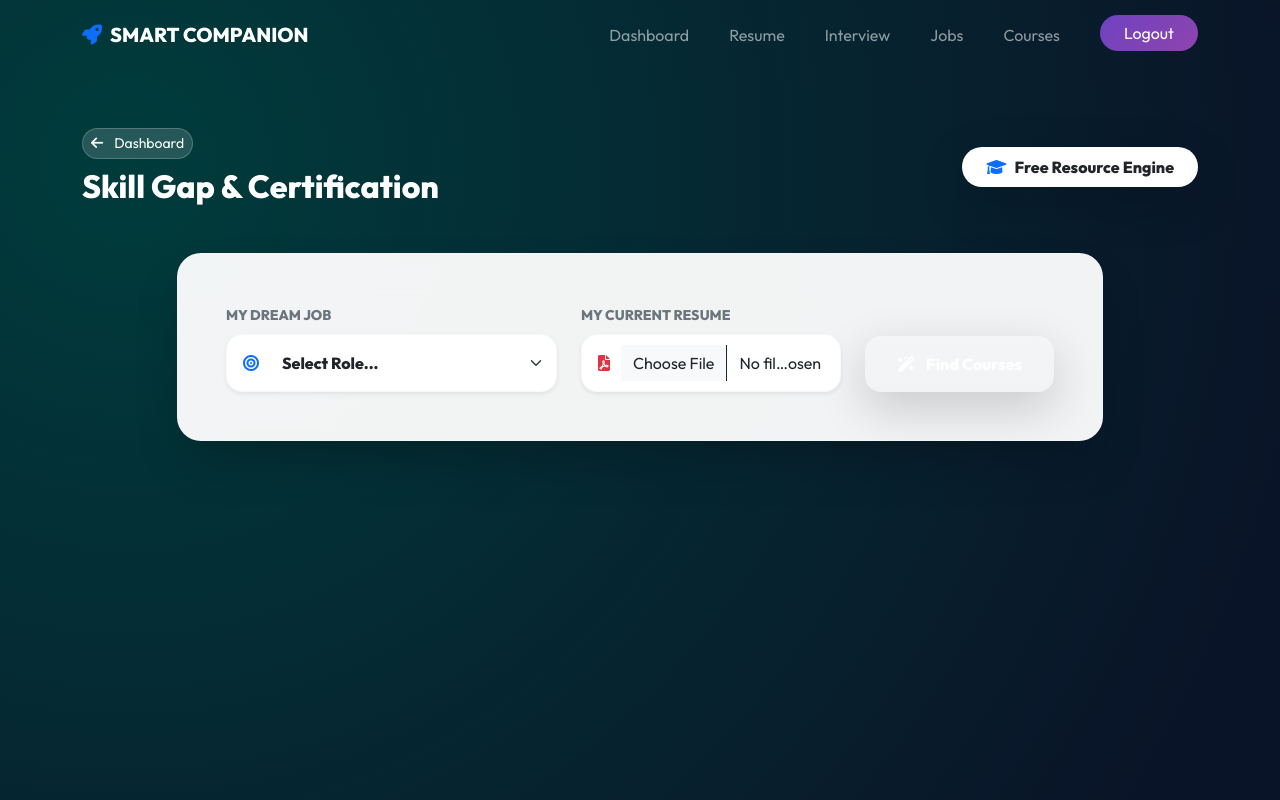
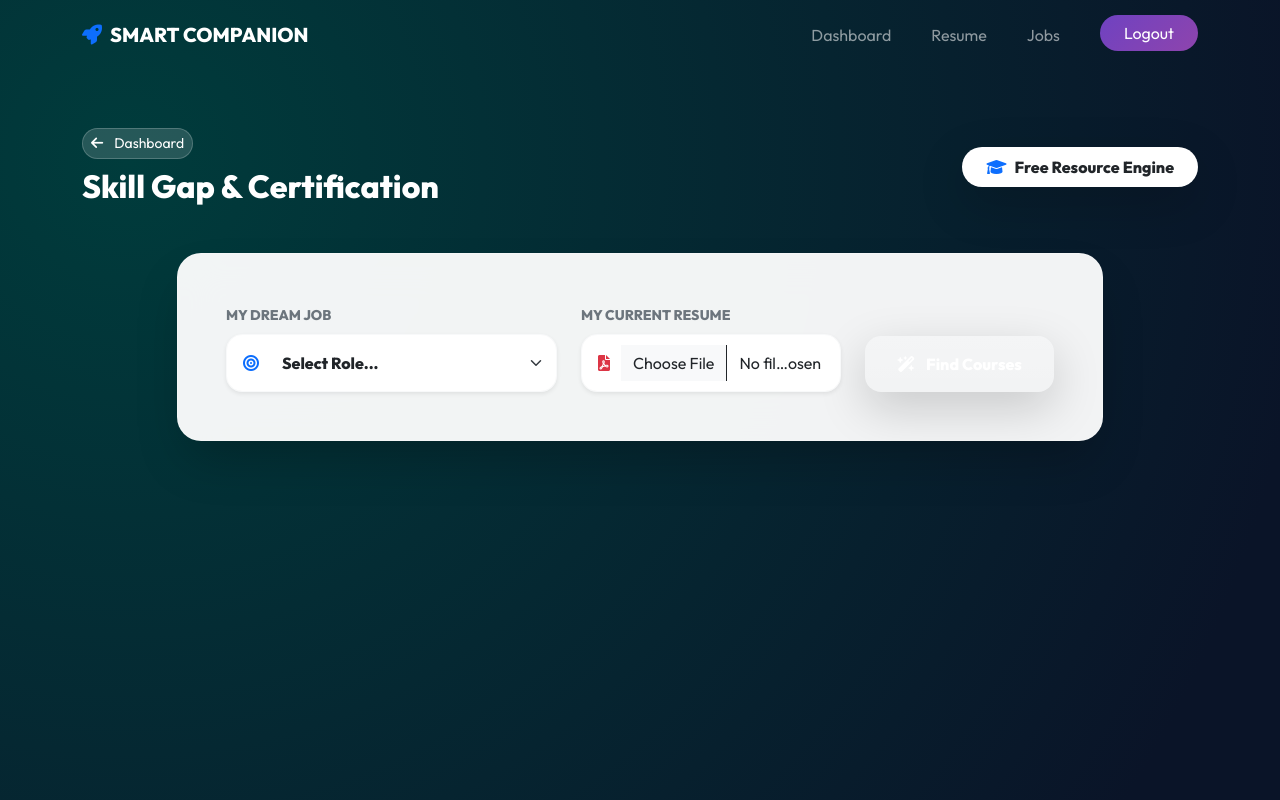
Before and after one commit to mehvishsheikh31/smart_companion, a Flask app: page /courses in a window 1280 px wide. Run offline with Flask 3, Linux system fonts and the light colour scheme; a user stored in the database is signed in; some libraries are stand-ins or nearby versions.

Commit message:
base changed

```diff
--- a/templates/base.html
+++ b/templates/base.html
@@ -25,21 +25,19 @@
 
             <div class="collapse navbar-collapse" id="navbarNav">
                 <ul class="navbar-nav ms-auto gap-2 text-center mt-3 mt-lg-0">
+
                     <li class="nav-item">
                         <a class="nav-link px-3 rounded-pill" href="/">Dashboard</a>
                     </li>
+
                     <li class="nav-item">
                         <a class="nav-link px-3 rounded-pill" href="/resume">Resume</a>
                     </li>
-                    <li class="nav-item">
-                        <a class="nav-link px-3 rounded-pill" href="/chatbot">Interview</a>
-                    </li>
+
                     <li class="nav-item">
                         <a class="nav-link px-3 rounded-pill" href="/jobs">Jobs</a>
                     </li>
-                    <li class="nav-item">
-                        <a class="nav-link px-3 rounded-pill" href="/courses">Courses</a>
-                    </li>
+
                     <li class="nav-item">
                         <a class="btn btn-primary rounded-pill px-4 ms-lg-3" href="/logout">Logout</a>
                     </li>
```
